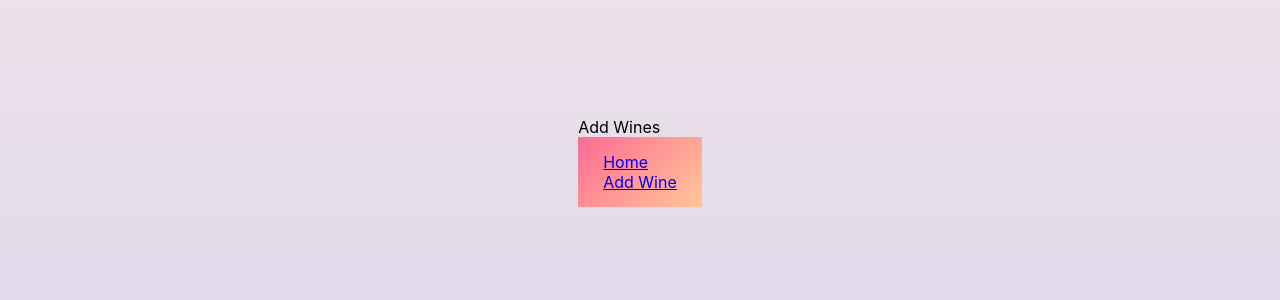
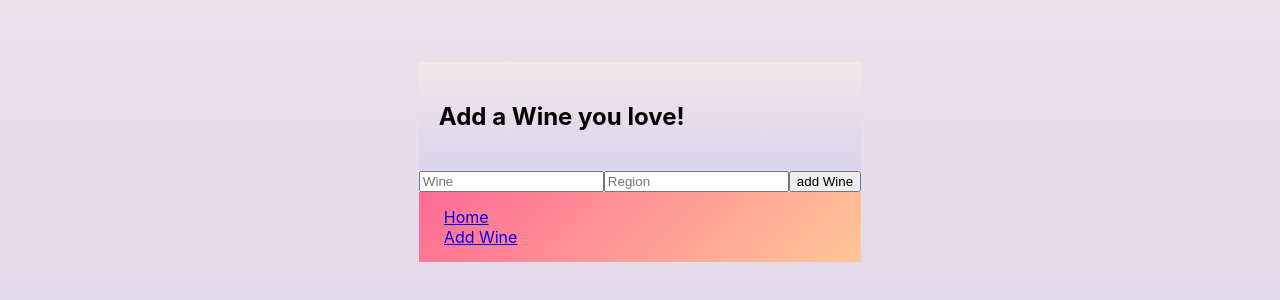
Before and after one commit to mskradde/my-wine-app, a React (Create React App) app: page /add in a window 1280 px wide. Shown: the part 238-538 px from the top of the page. Built offline with nearby package versions, Linux system fonts and the light colour scheme; data requests are answered from the project's data file.

Commit message:
Add form to adding-page

```diff
--- a/src/App.js
+++ b/src/App.js
@@ -4,6 +4,7 @@ import fetchWine from "./api/WineAPI";
 import LoadingScreen from "./components/LoadingScreen";
 import ResultScreen from "./pages/ResultScreen";
 import { BrowserRouter as Router, Switch, Route, Link } from "react-router-dom";
+import AddWines from "./pages/AddWines";
 
 function App() {
   const [allWines, setAllWines] = React.useState([]);
@@ -28,7 +29,9 @@ function App() {
         <Route exact path="/">
           <ResultScreen allWines={allWines} />
         </Route>
-        <Route path="/add">Add Wines</Route>
+        <Route path="/add">
+          <AddWines />
+        </Route>
       </Switch>
       <footer>
         <Link to="/">Home</Link>
--- /dev/null
+++ b/src/pages/AddWines.js
@@ -0,0 +1,19 @@
+import React from "react";
+
+function AddWines(props) {
+  return (
+    <>
+      <header>
+        <h2>Add a Wine you love!</h2>
+      </header>
+
+      <form>
+        <input placeholder="Wine" />
+        <input placeholder="Region" />
+        <input type="submit" value="add Wine" />
+      </form>
+    </>
+  );
+}
+
+export default AddWines;
```
